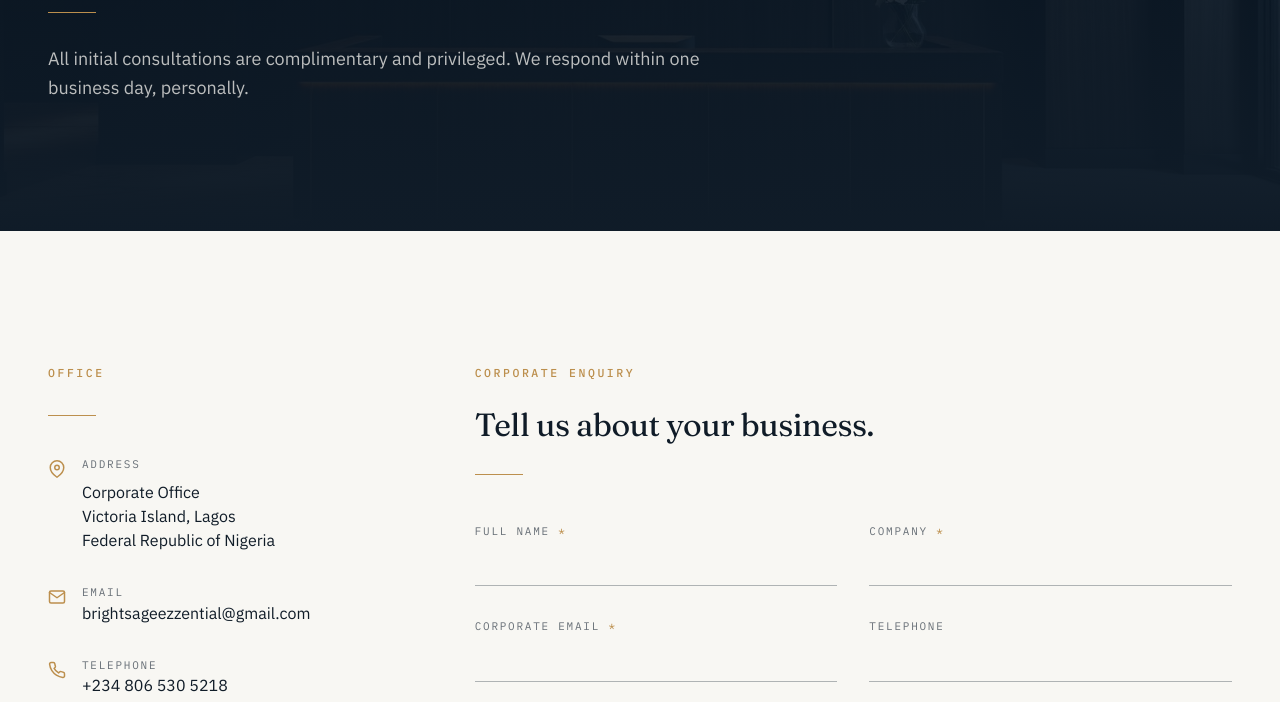
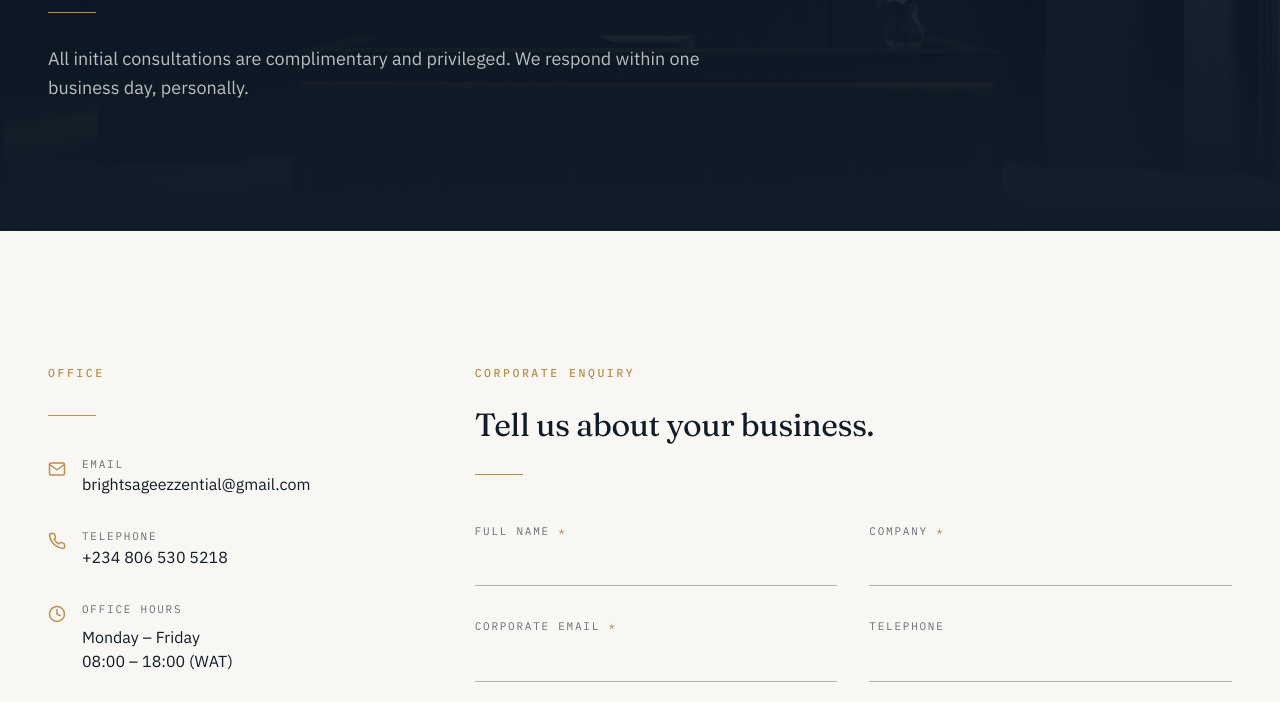
Before and after one commit to KoryTECH/Brightsage-main, a plain HTML site: page contact.html in a window 1280 px wide. Shown: the part 303-1005 px from the top of the page. Drawn offline with Linux system fonts and the light colour scheme.

Commit message:
Comment out contact detail item in contact section for future reference

```diff
--- a/contact.html
+++ b/contact.html
@@ -65,7 +65,7 @@
         <span class="eyebrow">Office</span>
         <span class="gold-rule" style="margin-top:2rem"></span>
         <ul class="contact-detail-list">
-          <li class="contact-detail-item">
+          <!-- <li class="contact-detail-item">
             <svg class="icon" viewBox="0 0 24 24" fill="none" stroke="currentColor" stroke-width="2"
               stroke-linecap="round" stroke-linejoin="round">
               <path d="M21 10c0 7-9 13-9 13s-9-6-9-13a9 9 0 0 1 18 0z" />
@@ -76,7 +76,7 @@
               <div class="contact-detail-value">Corporate Office<br>Victoria Island, Lagos<br>Federal Republic of
                 Nigeria</div>
             </div>
-          </li>
+          </li> -->
           <li class="contact-detail-item">
             <svg class="icon" viewBox="0 0 24 24" fill="none" stroke="currentColor" stroke-width="2"
               stroke-linecap="round" stroke-linejoin="round">
```
